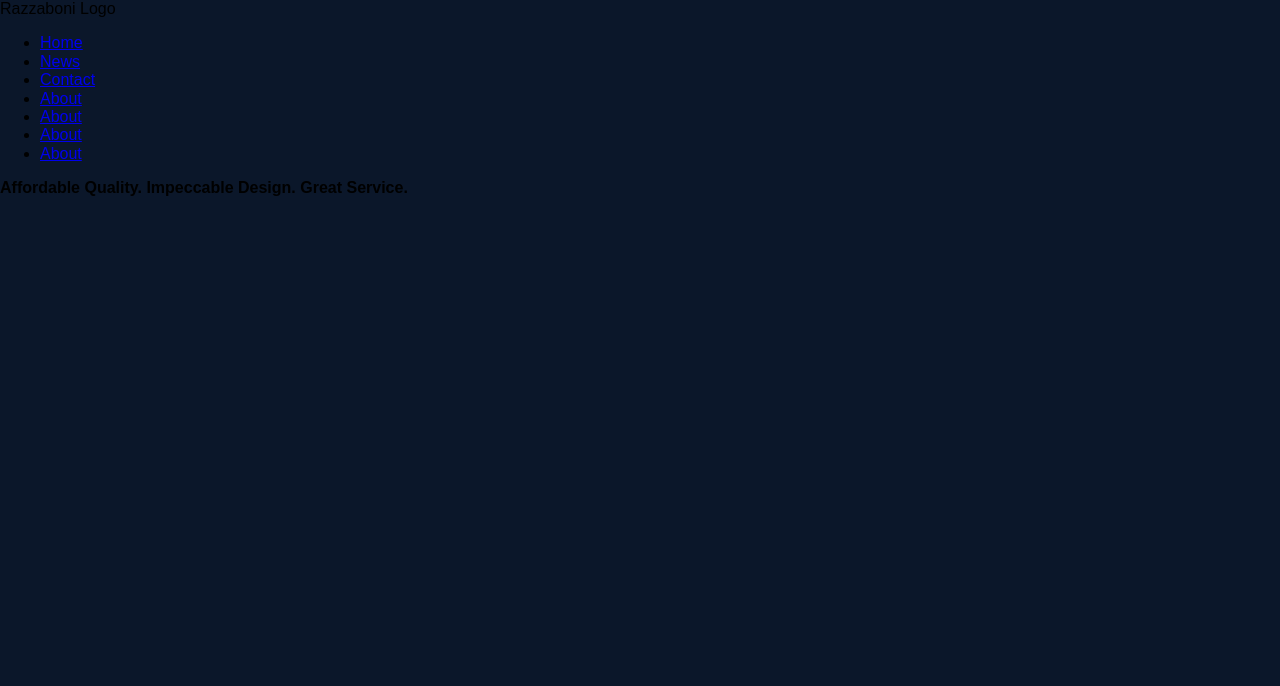
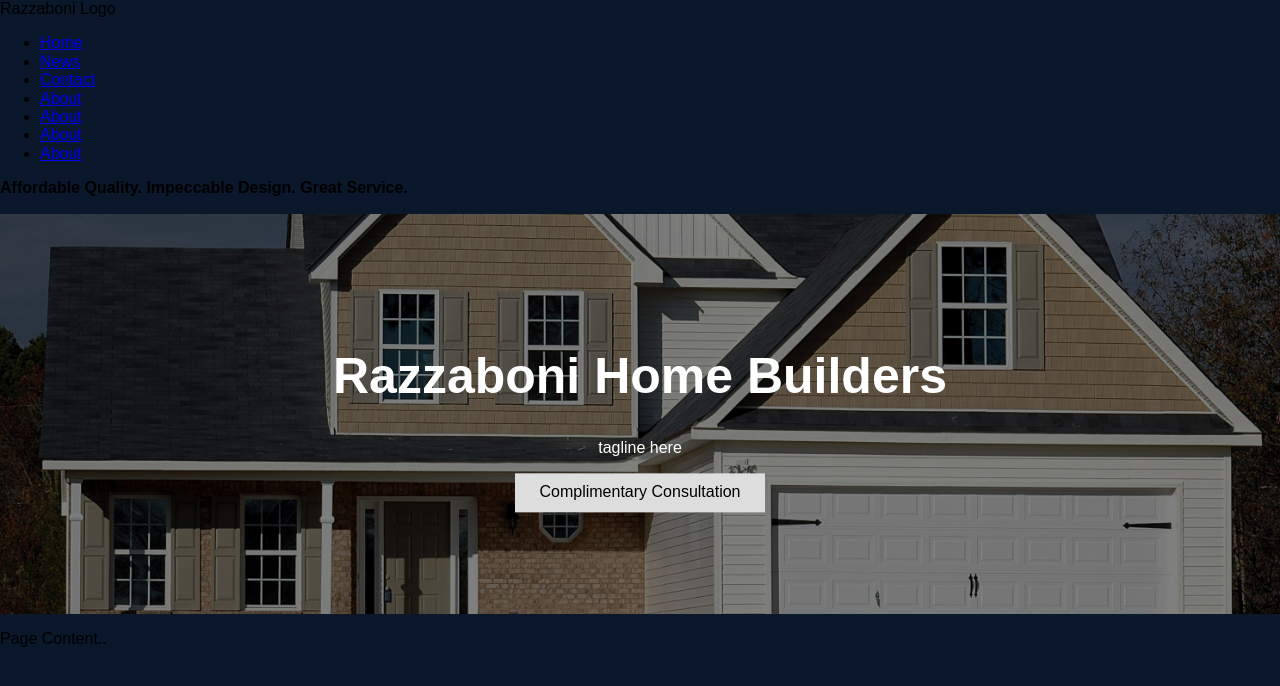
Before and after one commit to NDaruwalla/razzaboni-home-builders, a plain HTML site: page index.html in a window 1280 px wide. Drawn offline with Linux system fonts and the light colour scheme.

Commit message:
added placeholder jumbotron section and image

```diff
--- a/css/styles.css
+++ b/css/styles.css
@@ -8,3 +8,45 @@ body {
   font-family: Arial, Helvetica, sans-serif;
   background-color: #0b172A;
 }
+
+/* hero image START (base code from w3 schools) */
+body, html {
+  height: 100%;
+  margin: 0;
+  font-family: Arial, Helvetica, sans-serif;
+}
+
+.hero-image {
+  background-image: linear-gradient(rgba(0, 0, 0, 0.5), rgba(0, 0, 0, 0.5)), url("/img/jumbotron-image.jpg");
+  height: 50%;
+  background-position: center;
+  background-repeat: no-repeat;
+  background-size: cover;
+  position: relative;
+}
+
+.hero-text {
+  text-align: center;
+  position: absolute;
+  top: 50%;
+  left: 50%;
+  transform: translate(-50%, -50%);
+  color: white;
+}
+
+.hero-text button {
+  border: none;
+  outline: 0;
+  display: inline-block;
+  padding: 10px 25px;
+  color: black;
+  background-color: #ddd;
+  text-align: center;
+  cursor: pointer;
+}
+
+.hero-text button:hover {
+  background-color: #555;
+  color: white;
+}
+/* hero image END */
--- a/index.html
+++ b/index.html
@@ -30,6 +30,15 @@
       <p><b>Affordable Quality. Impeccable Design. Great Service. </b></p>
     </div>
 
+    <div class="hero-image">
+      <div class="hero-text">
+        <h1 style="font-size:50px">Razzaboni Home Builders</h1>
+        <p>tagline here</p>
+        <button>Complimentary Consultation</button>
+      </div>
+    </div>
+
+    <p>Page Content..</p>
 
 
     <script src="js/header.js"></script>
```
Also changed, not shown: img/jumbotron-image.jpg (added).
